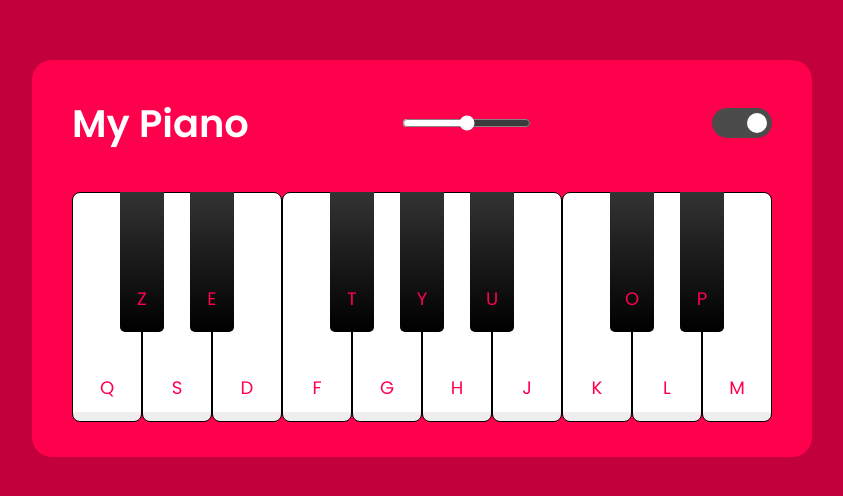
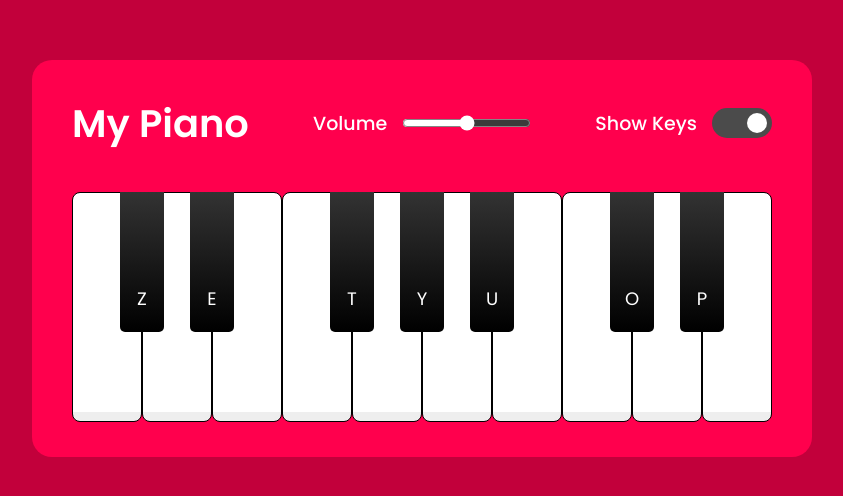
Before and after one commit to LeganV9/mypiano, a plain HTML site: page index.html in a window 1280 px wide. Shown: the part 142-638 px from the top of the page, without its empty margins (218-1061 px from the left). Drawn offline with Linux system fonts and the light colour scheme.

Commit message:
Update style.css

```diff
--- a/style.css
+++ b/style.css
@@ -32,7 +32,7 @@ header {
     font-size: 1.6rem;
 }
 
-h2 {
+h2, span {
     color: white;
  }
 
```
